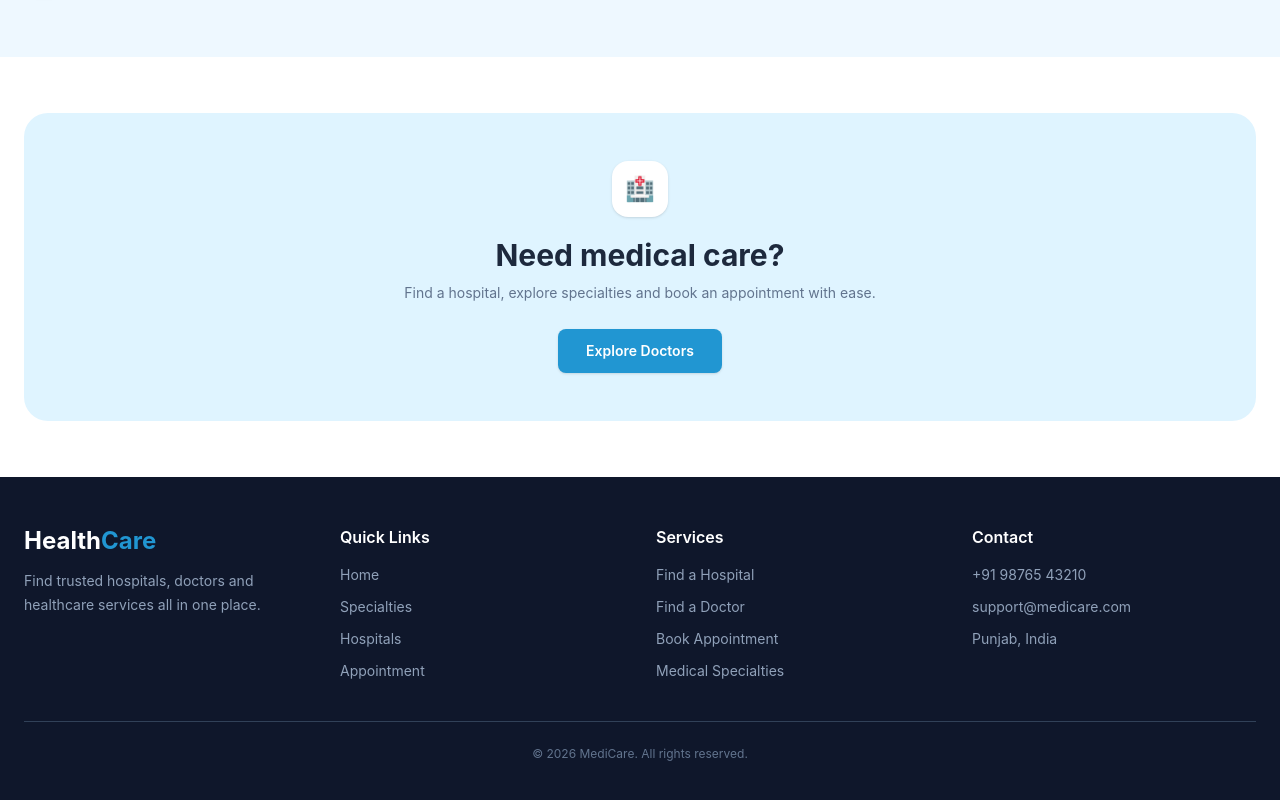
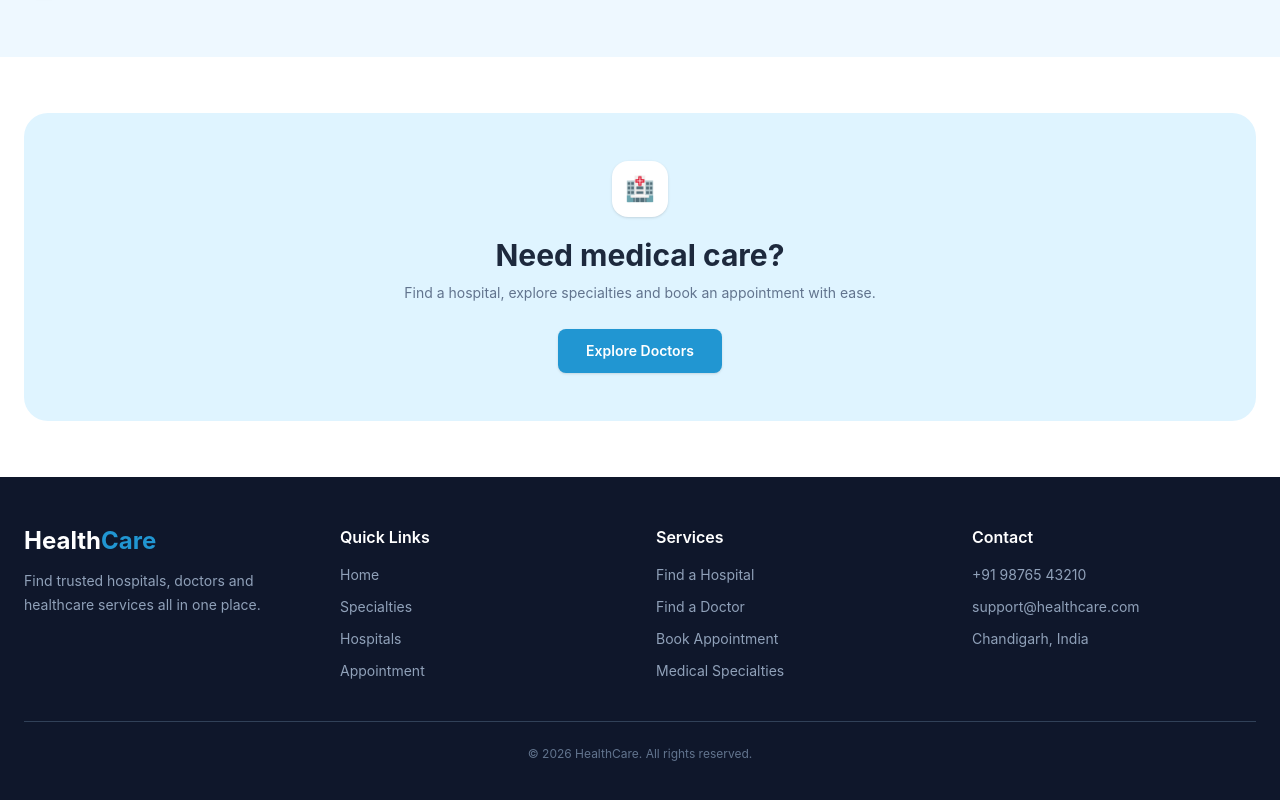
Before and after one commit to muskankoundal143-prog/Appointment, a React (Vite) app: page /hospital in a window 1280 px wide. Shown: the part 2283-3083 px from the top of the page. Built offline with nearby package versions, Linux system fonts and the light colour scheme.

Commit message:
Footer changes

```diff
--- a/src/Pages/Home.jsx
+++ b/src/Pages/Home.jsx
@@ -32,36 +32,9 @@ export default function Home() {
             </p>
 
 
+       <div className="mt-5 flex flex-wrap gap-3">
 
-            <div className="mt-7 flex max-w-xl rounded-xl bg-white p-1.5 shadow-md">
-
-              <div className="flex flex-1 items-center gap-2 px-3">
-
-                <span className="text-[#5bb8e8]">
-                  🔍
-                </span>
-
-                <input
-                  type="text"
-                  placeholder="Search doctor or specialty"
-                  className="w-full bg-transparent text-sm outline-none placeholder:text-slate-400"
-                />
-
-              </div>
-
-              <Link
-                to="/specialties"
-                className="rounded-lg bg-[#2196d2] px-5 py-3 text-xs font-semibold text-white transition hover:bg-[#1686c2]"
-              >
-                Search
-              </Link>
-
-            </div>
-
-
-            <div className="mt-5 flex flex-wrap gap-3">
-
-              <Link
+       <Link
                 to="/specialties"
                 className="rounded-lg bg-[#2196d2] px-6 py-3 text-sm font-semibold text-white shadow-sm hover:bg-[#1686c2]"
               >
@@ -76,7 +49,6 @@ export default function Home() {
               </Link>
 
             </div>
-
 
             <div className="mt-7 flex flex-wrap gap-5 text-xs text-slate-500">
 
@@ -305,8 +277,7 @@ export default function Home() {
 
 
       <section className="bg-[#eef8ff] px-6 py-14">
-
-        <div className="mx-auto grid max-w-7xl items-center gap-10 md:grid-cols-2">
+  <div className="mx-auto grid max-w-7xl items-center gap-10 md:grid-cols-2">
 
           <div>
 
@@ -478,7 +449,7 @@ export default function Home() {
               <div className="mt-4 space-y-3 text-sm text-slate-400">
                 <p> Chandigarh, India</p>
                 <p> +91 98765 43210</p>
-                <p> support@medicare.com</p>
+                <p> support@healthcare.com</p>
               </div>
             </div>
 
@@ -490,7 +461,7 @@ export default function Home() {
             <div className="flex flex-col items-center justify-between gap-4 text-sm text-slate-400 sm:flex-row">
 
               <p>
-                © {new Date().getFullYear()} MediCare.
+                © {new Date().getFullYear()} HealthCare.
                 All rights reserved.
               </p>
 
--- a/src/Pages/Hospital.jsx
+++ b/src/Pages/Hospital.jsx
@@ -741,15 +741,15 @@ const Hospital = () => {
 
               <div className="mt-4 space-y-3 text-sm text-slate-400">
                 <p> +91 98765 43210</p>
-                <p> support@medicare.com</p>
-                <p> Punjab, India</p>
+                <p> support@healthcare.com</p>
+                <p> Chandigarh, India</p>
               </div>
             </div>
 
           </div>
 
           <div className="mt-10 border-t border-slate-700 pt-6 text-center text-xs text-slate-500">
-            © 2026 MediCare. All rights reserved.
+            © 2026 HealthCare. All rights reserved.
           </div>
 
         </div>
--- a/src/Pages/Specialties.jsx
+++ b/src/Pages/Specialties.jsx
@@ -808,7 +808,7 @@ export default function Specialties() {
               <div className="mt-4 space-y-3 text-sm text-slate-400">
                 <p> Chandigarh, India</p>
                 <p> +91 98765 43210</p>
-                <p> support@medicare.com</p>
+                <p> support@healthcare.com</p>
               </div>
             </div>
 
@@ -820,7 +820,7 @@ export default function Specialties() {
             <div className="flex flex-col items-center justify-between gap-4 text-sm text-slate-400 sm:flex-row">
 
               <p>
-                © {new Date().getFullYear()} MediCare.
+                © {new Date().getFullYear()} HealthCare.
                 All rights reserved.
               </p>
 
```
